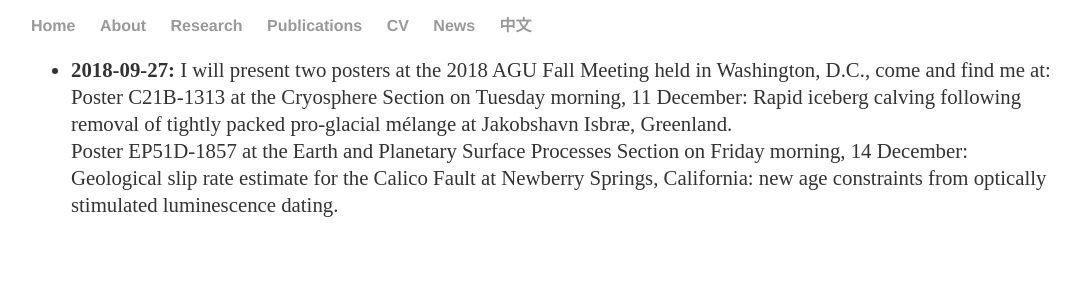
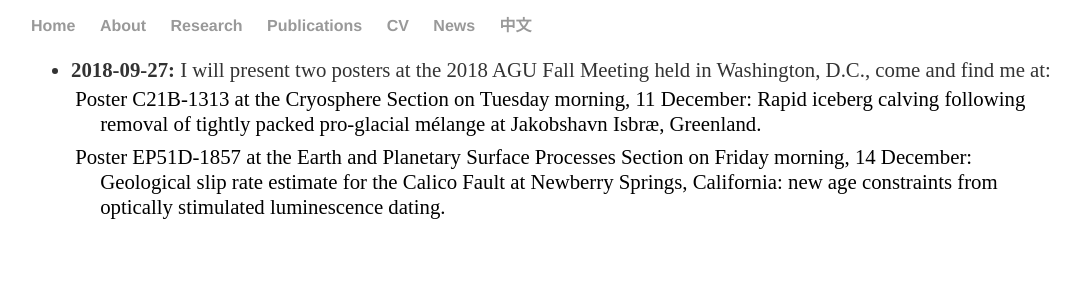
Before and after one commit to suruixie/suruixie.github.io, a Jekyll site: the page built from news/index.html, in a window 1280 px wide. Shown: the top 300 px of the page, without its empty margins (97-1177 px from the left). Built offline with Jekyll 4.4.1, drawn with Linux system fonts in a browser that asks for light colours.

Commit message:
Update index.html

```diff
--- a/news/index.html
+++ b/news/index.html
@@ -5,10 +5,11 @@
 <div class="news">
 	<ul class="news_list">
 	<li style="line-height:130%; font-size:1.0em;"><strong>2018-09-27:</strong> I will present two posters at the 2018 AGU Fall Meeting held in Washington, D.C., come and find me at:
-		<br>
-		Poster C21B-1313 at the Cryosphere Section on Tuesday morning, 11 December: Rapid iceberg calving following removal of tightly packed pro-glacial mélange at Jakobshavn Isbræ, Greenland.
-	        <br>
-		Poster EP51D-1857 at the Earth and Planetary Surface Processes Section on Friday morning, 14 December: Geological slip rate estimate for the Calico Fault at Newberry Springs, California: new age constraints from optically stimulated luminescence dating.
+		<p  class="publist" style="font-size:1.0em;">
+			Poster C21B-1313 at the Cryosphere Section on Tuesday morning, 11 December: Rapid iceberg calving following removal of tightly packed pro-glacial mélange at Jakobshavn Isbræ, Greenland.
+		<p  class="publist" style="font-size:1.0em;">
+			Poster EP51D-1857 at the Earth and Planetary Surface Processes Section on Friday morning, 14 December: Geological slip rate estimate for the Calico Fault at Newberry Springs, California: new age constraints from optically stimulated luminescence dating.
+			<br style="line-height:1.3em">
+		</p>
 	</ul>
-
 </div>
```
